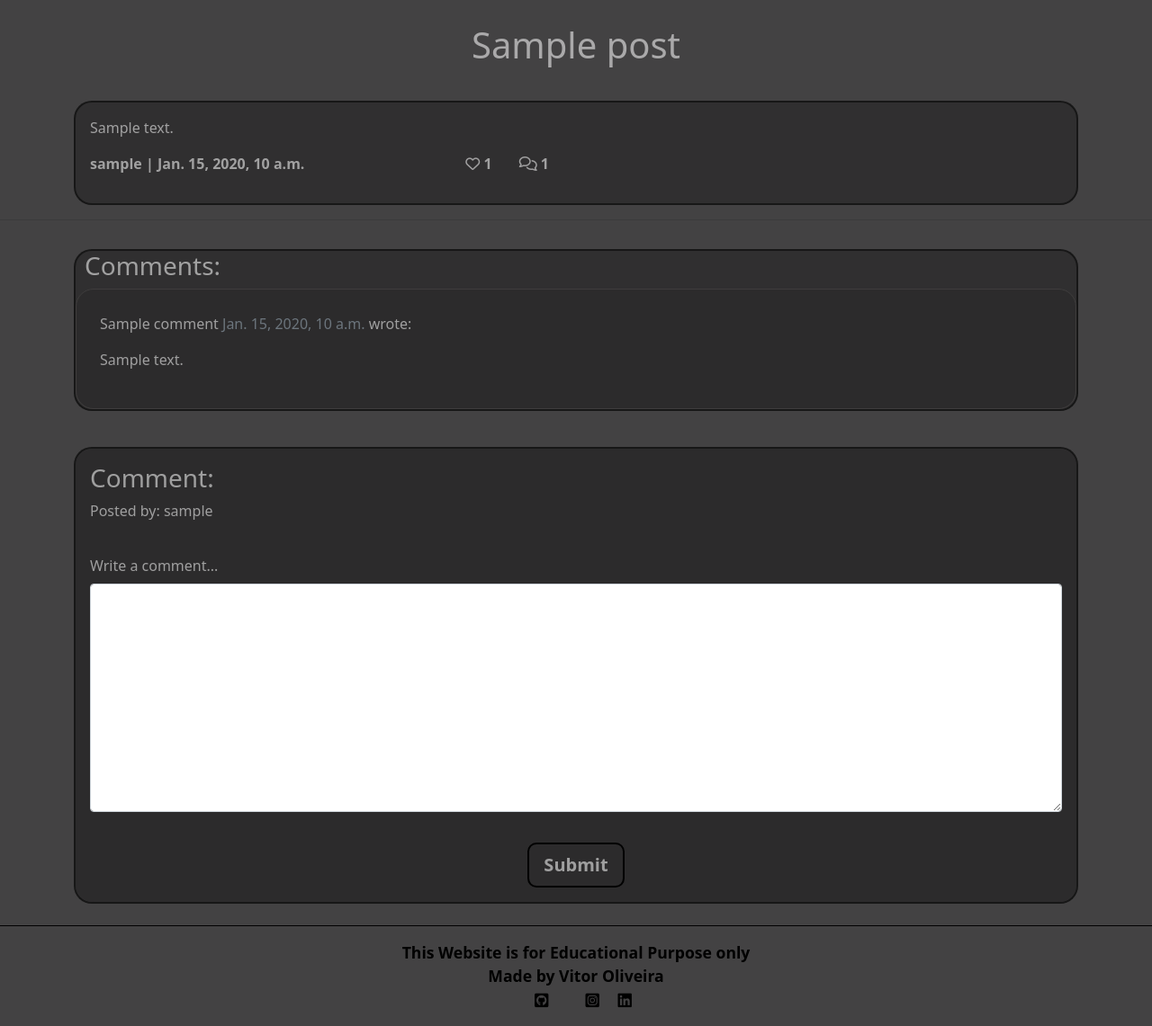
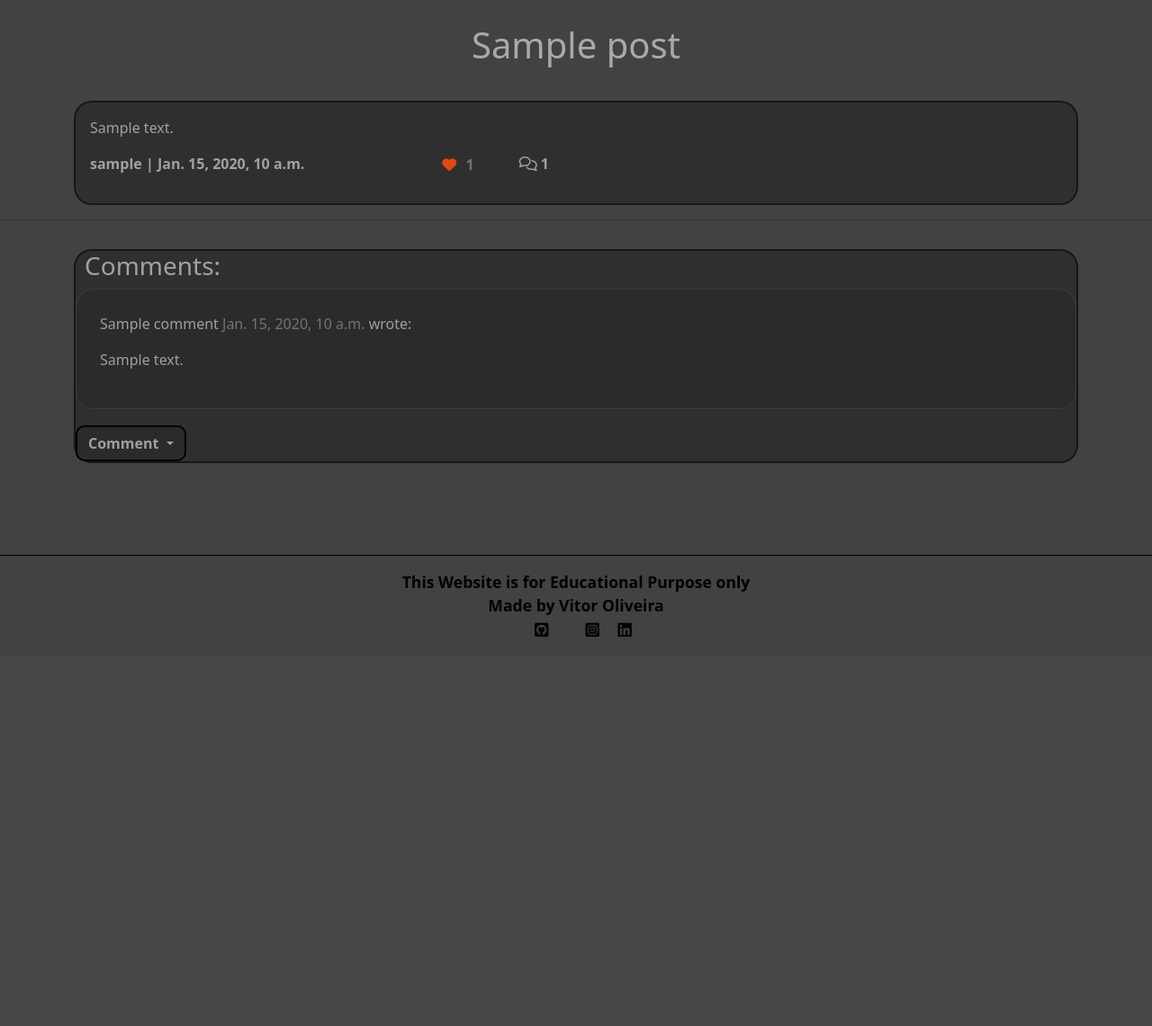
Before and after one commit to b1ndark/project4, a Django app: a page that uses templates/forum_detail.html in a window 1280 px wide. Shown: the part 71-1212 px from the top of the page at 90% size. After the commit the page ends 779 px from the top, so only its background shows below. Run offline with Django 3.2, Linux system fonts and the light colour scheme; a user stored in the database is signed in; tables that the repository leaves empty hold one stand-in row (values such as "Sample post"); some libraries are stand-ins or nearby versions.

Commit message:
add postlike, add dropdown comment box and style

```diff
--- a/static/css/style.css
+++ b/static/css/style.css
@@ -206,6 +206,25 @@ img {
     border: 1px solid #3f3d3d;;
 }
 
+.btn-like {
+    color: #E84610;
+    border: none;
+    background: transparent;
+}
+
+.btn-like:hover,
+.btn-like:active {
+    color: #E84610;
+    background: transparent;
+    border: none;
+}
+
+.dropdown-menu.show {
+    background: transparent;
+    border: transparent;
+}
+
+
 /************************** Forms **************************/
 
 .a-red {
--- a/templates/forum_detail.html
+++ b/templates/forum_detail.html
@@ -29,8 +29,23 @@
                     <div class="col-1-bottom">
                     <!-- The number of likes goes before the closing strong tag -->
                     <p>
-                    <strong
-                        ><i class="far fa-heart"></i> {{ post.number_of_likes }}
+                        <strong>
+                            {% if user.is_authenticated %}
+                            <form class="d-inline" action="{% url 'post_like' post.slug %}" method="POST">
+                                {% csrf_token %}
+                                {% if liked %}
+                                <button type="submit" name="blogpost_id" value="{{post.slug}}" class="btn-like"><i
+                                        class="fas fa-heart"></i></button>
+                                {% else %}
+                                <button type="submit" name="blogpost_id" value="{{post.slug}}" class="btn-like"><i
+                                        class="far fa-heart"></i></button>
+                                {% endif %}
+                            </form>
+                            {% else %}
+                            <span class="text-secondary"><i class="far fa-heart"></i></span>
+                            {% endif %}
+                            <!-- The number of likes goes before the closing strong tag -->
+                            <span class="text-secondary">{{ post.number_of_likes }} </span>
                         </strong>
                     </p>
                     <p>
@@ -86,7 +101,12 @@
                 <!-- Our for loop ends here -->
                 {% endfor %}
             </div>
-    </div>
+            <div class="dropdown">
+                <button class="btn btn-secondary dropdown-toggle" type="button" id="dropdownMenuButton1" data-bs-toggle="dropdown"
+                    data-bs-auto-close="true" aria-expanded="false">
+                    Comment
+                </button>
+                <ul class="dropdown-menu" style="width: 100%;" aria-labelledby="dropdownMenuButton1">
                     <div class="col-lg-12 card mb-4 mt-3">
                         <div class="card-body">
                             {% if user.is_authenticated %}
@@ -102,6 +122,9 @@
                             {% endif %}
                         </div>
                     </div>
+                </ul>
+            </div>
+        </div>
     </div>
 </div>
 
--- a/typerforum/urls.py
+++ b/typerforum/urls.py
@@ -6,4 +6,5 @@ urlpatterns = [
     path('', views.home, name='home'),
     path('forum/', views.PostList.as_view(), name="forum"),
     path('<slug:slug>/', views.PostDetail.as_view(), name='forum_detail'),
+    path('like/<slug:slug>', views.PostLike.as_view(), name='post_like'),
 ]
--- a/typerforum/views.py
+++ b/typerforum/views.py
@@ -1,7 +1,8 @@
-from django.shortcuts import render, get_object_or_404
+from django.shortcuts import render, get_object_or_404, reverse
 from django.views import generic, View
 from .models import Post, Comment
 from .forms import CommentForm
+from django.http import HttpResponseRedirect
 
 
 def home(request):
@@ -43,7 +44,7 @@ class PostDetail(View):
     def post(self, request, slug, *args, **kwargs):
         queryset = Post.objects.filter(status=1)
         post = get_object_or_404(queryset, slug=slug)
-        comments = post.comments.filter(approved=True).order_by('created_on')
+        comments = post.comments.filter(approved=True).order_by('-created_on')
         liked = False
         if post.likes.filter(id=self.request.user.id).exists():
             liked = True
@@ -70,3 +71,15 @@ class PostDetail(View):
                 'comment_form': CommentForm()
             },
         )
+
+
+class PostLike(View):
+    def post(self, request, slug):
+        post = get_object_or_404(Post, slug=slug)
+
+        if post.likes.filter(id=request.user.id).exists():
+            post.likes.remove(request.user)
+        else:
+            post.likes.add(request.user)
+
+        return HttpResponseRedirect(reverse('forum_detail', args=[slug]))
```
Lines whose indentation alone changed are shown as unchanged.
